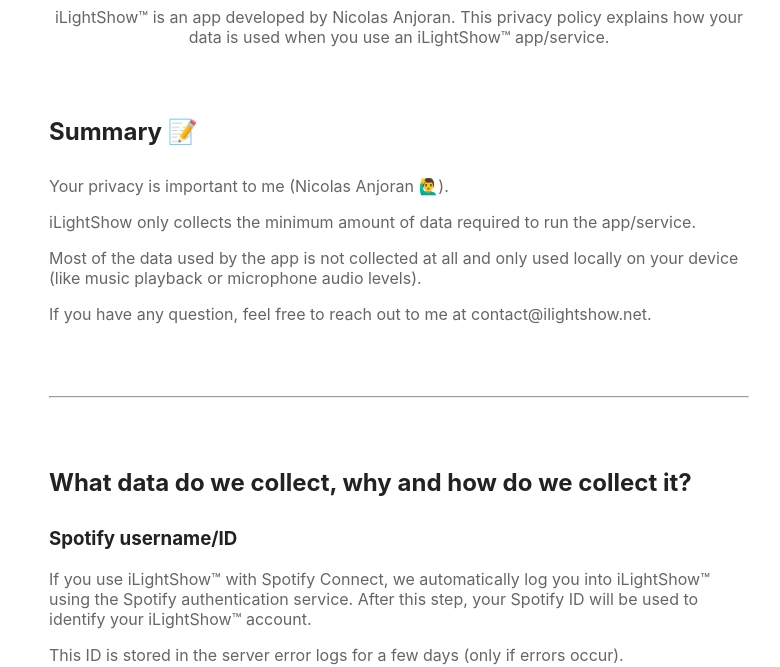
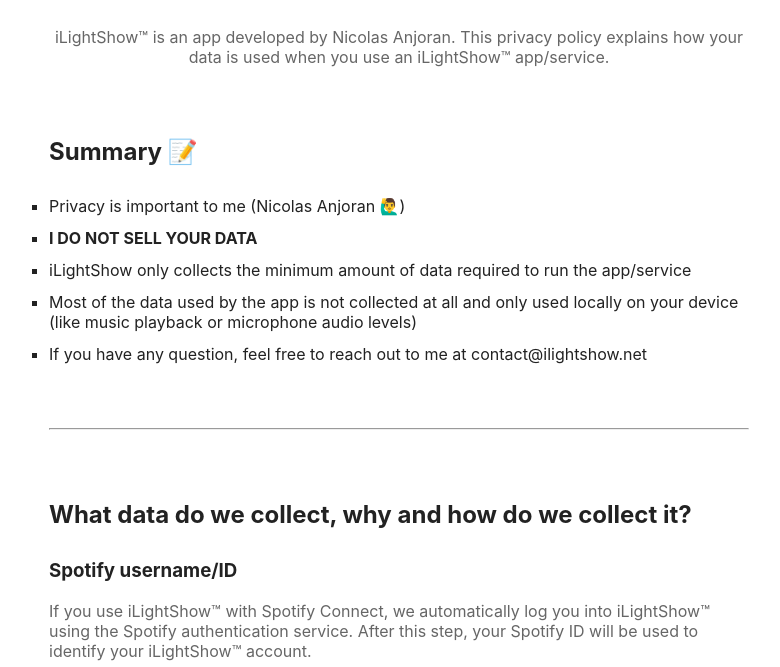
Before and after one commit to ilightshow/privacy-policy, a website: page index.html in a window 1280 px wide. Shown: the part 133-800 px from the top of the page, without its empty margins (241-1021 px from the left). Drawn offline with Linux system fonts and the light colour scheme.

Commit message:
text update

```diff
--- a/index.html
+++ b/index.html
@@ -7,6 +7,15 @@
     <title>Privacy Policy of iLightShow</title>
     <style>
         /* System Fonts as used by Medium and WordPress */
+        ul {
+            list-style: square;
+            padding-left: 0;
+        }
+
+        li {
+            list-style-position: outside;
+            padding-bottom: 12px;
+        }
 
         a {
             font-weight: 600;
@@ -29,8 +38,7 @@
         }
 
         body {
-
-            padding: 20px;
+            padding: 40px;
             max-width: 700px;
             margin: auto;
             margin-bottom: 100px;
@@ -75,11 +83,14 @@
     <h1 id="privacypolicyofilightshow">Privacy Policy of <strong>iLightShow</strong></h1>
 <p>iLightShow™ is an app developed by Nicolas Anjoran. This privacy policy explains how your data is used when you use an iLightShow™ app/service.</p>
 <h2 id="summary">Summary 📝</h2>
-<p>Your privacy is important to me (Nicolas Anjoran 🙋‍♂️).</p>
-<p>iLightShow only collects the minimum amount of data required to run the app/service.</p>
-<p>Most of the data used by the app is not collected at all and only used locally on your device (like music playback or microphone audio levels).</p>
-<p>If you have any question, feel free to reach out to me at contact@ilightshow.net.</p>
-<p><br><br><hr></p>
+<ul>
+<li>Privacy is important to me (Nicolas Anjoran 🙋‍♂️)</li>
+<li><strong>I DO NOT SELL YOUR DATA</strong></li>
+<li>iLightShow only collects the minimum amount of data required to run the app/service</li>
+<li>Most of the data used by the app is not collected at all and only used locally on your device (like music playback or microphone audio levels)</li>
+<li>If you have any question, feel free to reach out to me at contact@ilightshow.net</li>
+</ul>
+<p><br><hr></p>
 <h2 id="whatdatadowecollectwhyandhowdowecollectit">What data do we collect, why and how do we collect it?</h2>
 <h3 id="spotifyusernameid">Spotify username/ID</h3>
 <p>If you use iLightShow™ with Spotify Connect, we automatically log you into iLightShow™ using the Spotify authentication service. After this step, your Spotify ID will be used to identify your iLightShow™ account. </p>
```
Also changed, not shown: policy.md (+6 -8 lines), template.html (+10 -2 lines).
